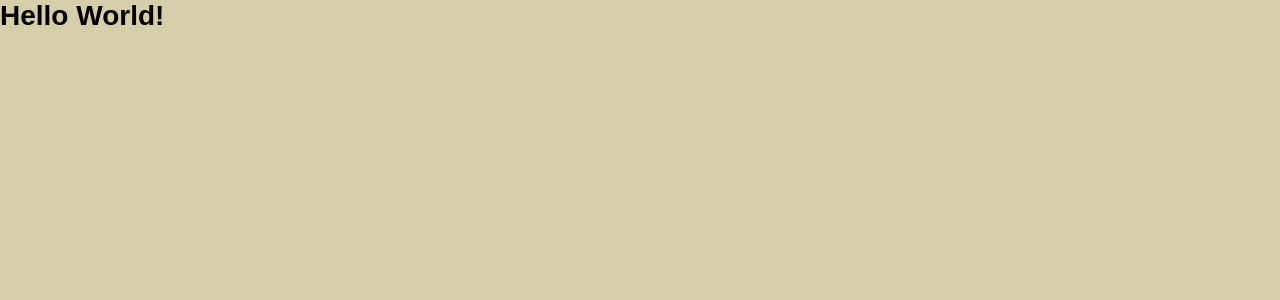
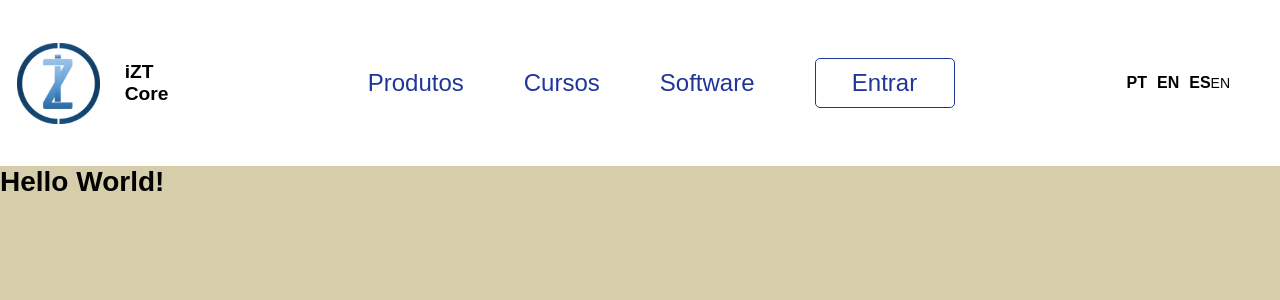
Before and after one commit to cpejr/IZT-web-frontend, a React (Vite) app: page / in a window 1280 px wide. Shown: the top 300 px of the page. Built offline with nearby package versions, Linux system fonts and the light colour scheme.

Commit message:
feat: header

```diff
--- /dev/null
+++ b/src/components/features/header/Styles.jsx
@@ -0,0 +1,181 @@
+import styled from 'styled-components';
+import { Colors, Fonts } from '../../../variables';
+
+export const Content = styled.div`
+  padding: 0 10%;
+  display: flex;
+  align-items: center;
+  justify-content: space-between;
+  padding: 1.5rem 0;
+  background-color: #fff;
+  .shadow {
+    position: fixed;
+    top: 0;
+    left: 0;
+    bottom: 0;
+    right: 0;
+    background-color: #0000009e;
+    z-index: 1;
+    display: ${(props) => (props.bar ? 'block' : 'none')};
+  }
+`;
+export const Logo = styled.div`
+  display: flex;
+  align-items: center;
+  gap: 0.5rem;
+  span {
+    font-size: 1.8rem;
+    color: #01be96;
+  }
+  h1 {
+    font-weight: 600;
+    font-size: 1.2rem;
+  }
+`;
+export const Nav = styled.div`
+  display: flex;
+  align-items: center;
+  padding: 1em 2em;
+  gap: 40px;
+  left: 732px;
+  margin-left: auto;
+  margin-right: 5%;
+  text-align: right;
+
+  a {
+    font-size: 24px;
+    font-family: ${Fonts.montserrat};
+    margin-right: 20px;
+    text-decoration: none;
+    color: #203699;
+    font-weight: 500;
+    position: relative;
+    flex-direction: row;
+
+    :before {
+      content: '';
+      position: absolute;
+      bottom: -5px;
+      left: 0;
+      right: 0;
+      background-color: #fff;
+      height: 2px;
+      transform: scale(0);
+      transform-origin: right;
+      transition: transform 400ms ease-in-out;
+    }
+    :hover {
+      opacity: 0.6;
+    }
+    :hover:before {
+      transform: scale(1);
+      transform-origin: left;
+    }
+  }
+  @media (max-width: 650px) {
+    background-color: #123645;
+    text-align: center;
+    position: absolute;
+    display: flex;
+    flex-direction: column;s
+    gap: 1rem;
+    top: ${(props) => (props.bar ? '90px' : '-20rem')};
+    padding: ${(props) => (props.bar ? '1rem 0' : '0')};
+    left: 5%;
+    right: 5%;
+    transition: all 400ms ease-in-out;
+    a {
+      color: #fff;
+    }
+    .Login {
+      border: none;
+    }
+  }
+  z-index: 10000;
+`;
+export const Login = styled.a`
+  background-color: transparent;
+  color: white;
+  padding: 10px 20px;
+  border-radius: 5px;
+  width: 140px;
+  text-align: center;
+  border: 1.5px solid #203699;
+  @media (max-width: 650px) {
+    border: none;
+  }
+
+  &:hover {
+    background-color: #203699;
+    color: #fff;
+    cursor: pointer;
+  }
+`;
+
+export const Language = styled.div`
+  display: flex;
+  align-items: center;
+  padding: 50px;
+  a {
+    margin-left: 10px;
+    text-decoration: none;
+    color: #000;
+    font-size: 16px;
+    font-weight: 700;
+    transition: all 0.3s ease-in-out;
+  }
+  a:hover {
+    color: #000;
+  }
+  @media (max-width: 650px) {
+    display: none;
+  }
+`;
+export const Bar = styled.div`
+  width: 26px;
+  right: 4%;
+  height: 40px;
+  display: flex;
+  align-items: center;
+  justify-content: center;
+  flex-direction: column;
+  position: relative;
+  display: none;
+  z-index: 100;
+  @media (max-width: 650px) {
+    display: flex;
+  }
+  span {
+    position: absolute;
+    width: 80%;
+    height: 2px;
+    background-color: ${(props) => (props.bar ? 'transparent' : `#1D4F69`)};
+    border-radius: 5px;
+    transition: all 400ms ease-in-out;
+    :before,
+    :after {
+      content: '';
+      position: absolute;
+      width: 100%;
+      height: 2px;
+      background-color: #1d4f69;
+      border-radius: 5px;
+    }
+    :before {
+      transform: ${(props) =>
+        props.bar ? `rotate(-45deg)` : `translateY(8px)`};
+      transition: all 400ms ease-in-out;
+    }
+    :after {
+      transform: ${(props) =>
+        props.bar ? `rotate(45deg)` : `translateY(-8px)`};
+      transition: all 400ms ease-in-out;
+    }
+  }
+`;
+export const Image = styled.img`
+  width: auto;
+  height: 81px;
+  left: 82px;
+  padding: 0 10%;
+`;
--- /dev/null
+++ b/src/components/features/header/header.jsx
@@ -0,0 +1,45 @@
+import React, { useState } from 'react';
+import styled from 'styled-components';
+import { Content, Logo, Image, Nav, Language, Bar, Login } from './Styles';
+
+function Header() {
+  const [bar, setBar] = useState(false);
+  const [language, setLanguage] = useState('EN'); // default language is EN
+
+  const handleLanguageChange = (newLanguage) => {
+    setLanguage(newLanguage);
+  };
+
+  return (
+    <Content bar={bar}>
+      <Logo id="home">
+        <Image src="../../../../public/LogoIZT.svg" alt="Logo" />
+        <h1>iZT Core</h1>
+      </Logo>
+      <Nav bar={bar}>
+        <a href="#produto">Produtos</a>
+        <a href="#servicos">Cursos</a>
+        <a href="#software">Software</a>
+        <Login href="#entar">Entrar</Login>
+      </Nav>
+      <Language>
+        <a href="#lg" onClick={() => handleLanguageChange('PT')}>
+          PT
+        </a>
+        <a href="#lg" onClick={() => handleLanguageChange('EN')}>
+          EN
+        </a>
+        <a href="#lg" onClick={() => handleLanguageChange('ES')}>
+          ES
+        </a>
+        <span>{language}</span>
+      </Language>
+      <div className="shadow" />
+      <Bar bar={bar} onClick={() => setBar(!bar)}>
+        <span className="active" />
+      </Bar>
+    </Content>
+  );
+}
+
+export default Header;
--- /dev/null
+++ b/src/pages/TestPage/testPage.jsx
@@ -0,0 +1,9 @@
+import React from 'react';
+import styled from 'styled-components';
+import Header from '../../components/features/header/header';
+
+function TestPage() {
+  return <div>oi</div>;
+}
+
+export default TestPage;
--- a/src/routes.jsx
+++ b/src/routes.jsx
@@ -1,20 +1,30 @@
+
 import {
   RouterProvider,
   createBrowserRouter,
   createRoutesFromElements,
   Route,
 } from 'react-router-dom';
+import TestPage from './pages/TestPage/testPage';
+import Header from './components/features/header/header';
 
 const router = createBrowserRouter(
   createRoutesFromElements(
     <Route path="/">
       <Route index element={<h1>Hello World!</h1>} />
+      <Route path="test" element={<TestPage/>} />
     </Route>
   )
 );
 
 function Routes() {
-  return <RouterProvider router={router} />;
+  return (
+    <>
+      <Header />
+      <RouterProvider router={router} />
+    </>
+  );
 }
 
+
 export default Routes;
```
Also changed, not shown: public/LogoIZT.svg (added), src/pages/TestPage/Styles.jsx (added).
